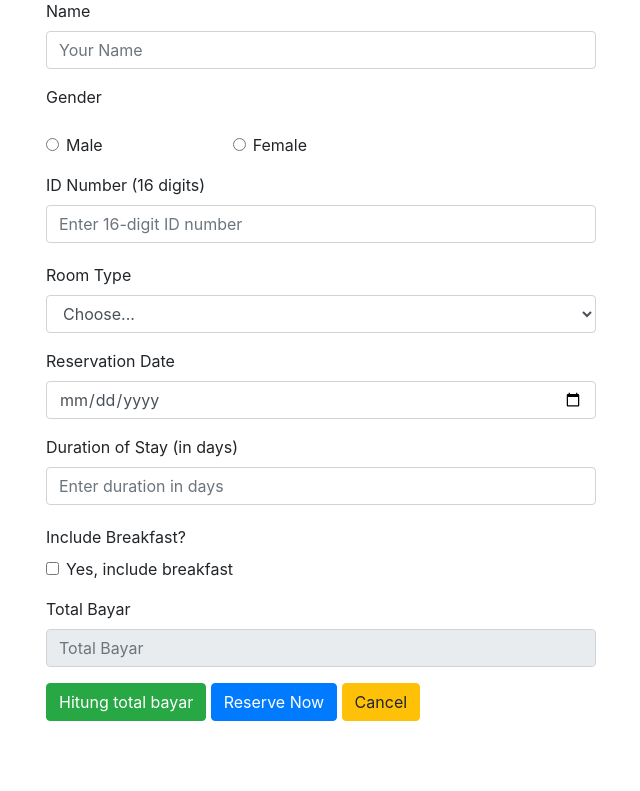
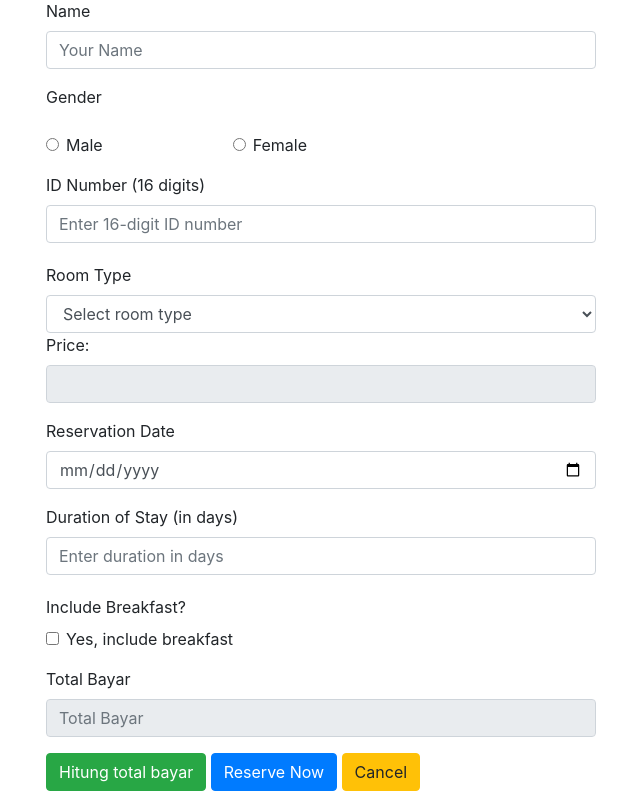
Before and after one commit to aprialap/reservasi, a PHP site: page /reservation.php in a window 1280 px wide. Shown: the part 169-960 px from the top of the page, without its empty margins (39-679 px from the left). Before the commit the page ends 890 px from the top, so only its background shows below. Run offline with PHP 8.4, Linux system fonts and the light colour scheme.

Commit message:
add tigger price room

```diff
--- a/reservation-list.php
+++ b/reservation-list.php
@@ -19,7 +19,7 @@ $result = $conn->query($sql);
         <table class="table">
             <thead>
                 <tr>
-                    <th scope="col">ID</th>
+                    <th scope="col">No.</th>
                     <th scope="col">Name</th>
                     <th scope="col">Gender</th>
                     <th scope="col">ID Number</th>
@@ -63,6 +63,7 @@ $result = $conn->query($sql);
     </div>
 </body>
 
+
 <?php
 include 'template\footer.php';
 $conn->close();
--- a/reservation.php
+++ b/reservation.php
@@ -17,7 +17,7 @@ include 'template\header.php'
             <div class="form-row">
                 <div class="form-group col-md-6">
                     <label for="inputName">Name</label>
-                    <input type="text" class="form-control" id="inputName" name="inputName" placeholder="Your Name">
+                    <input type="text" class="form-control" id="inputName" name="inputName" placeholder="Your Name" required>
                 </div>
             </div>
             <div class="form-row">
@@ -26,13 +26,13 @@ include 'template\header.php'
                 </div>
                 <div class="form-group col-md-2">
                         <div class="form-check">
-                            <input class="form-check-input" type="radio" name="inputGender" id="male" value="male">
+                            <input class="form-check-input" type="radio" name="inputGender" id="male" value="male" required>
                             <label class="form-check-label" for="male">Male</label>
                         </div>
                 </div>
                 <div class="form-group col-md-2">
                         <div class="form-check">
-                            <input class="form-check-input" type="radio" name="inputGender" id="female" value="female">
+                            <input class="form-check-input" type="radio" name="inputGender" id="female" value="female" required>
                             <label class="form-check-label" for="female">Female</label>
                         </div>
                 </div>
@@ -48,18 +48,21 @@ include 'template\header.php'
             <div class="form-row">
                 <div class="form-group col-md-6">
                     <label for="inputRoomType">Room Type</label>
-                    <select id="inputRoomType" name="inputRoomType" class="form-control">
-                        <option selected>Choose...</option>
+                    <select id="inputRoomType" name="inputRoomType" class="form-control" required>
+                        <option value="">Select room type</option>
                         <option value="standar">Standar</option>
                         <option value="deluxe">Deluxe</option>
                         <option value="family">Family</option>
                     </select>
+
+                    <label for="selectedPrice">Price:</label>
+                    <input type="text" id="selectedPrice" name="selectedPrice" class="form-control" readonly>
                 </div>
             </div>
             <div class="form-row">
                 <div class="form-group col-md-6">
                     <label for="inputCheckIn">Reservation Date</label>
-                    <input type="date" class="form-control" id="inputReservationDate" name="inputReservationDate">
+                    <input type="date" class="form-control" id="inputReservationDate" name="inputReservationDate" required>
                 </div>
             </div>
             <div class="form-row">
@@ -132,6 +135,18 @@ include 'template\header.php'
             }
         });
 
+    //script untuk menampilkan harga per kamar
+    document.getElementById('inputRoomType').addEventListener('change', function() {
+        var selectedRoom = this.value;
+        var priceDisplay = document.getElementById('selectedPrice');
+        let price = roomPrices[selectedRoom];
+            if(typeof price =="undefined"){
+                price = 0;
+            }
+
+        priceDisplay.value= price.toLocaleString()
+    });
+
         function updateRoomPrice() {
             var roomTypeInput = document.getElementById('inputRoomType');
             var roomPriceInput = document.getElementById('roomPrice');
```
